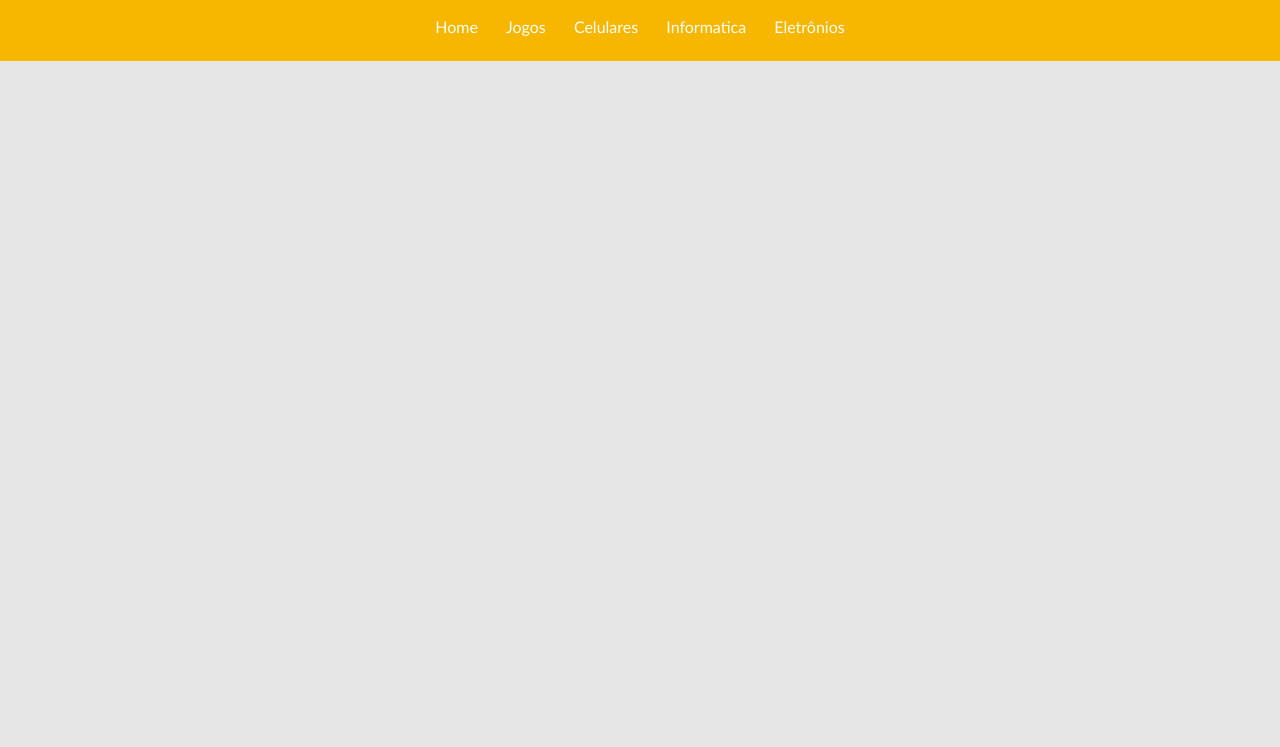
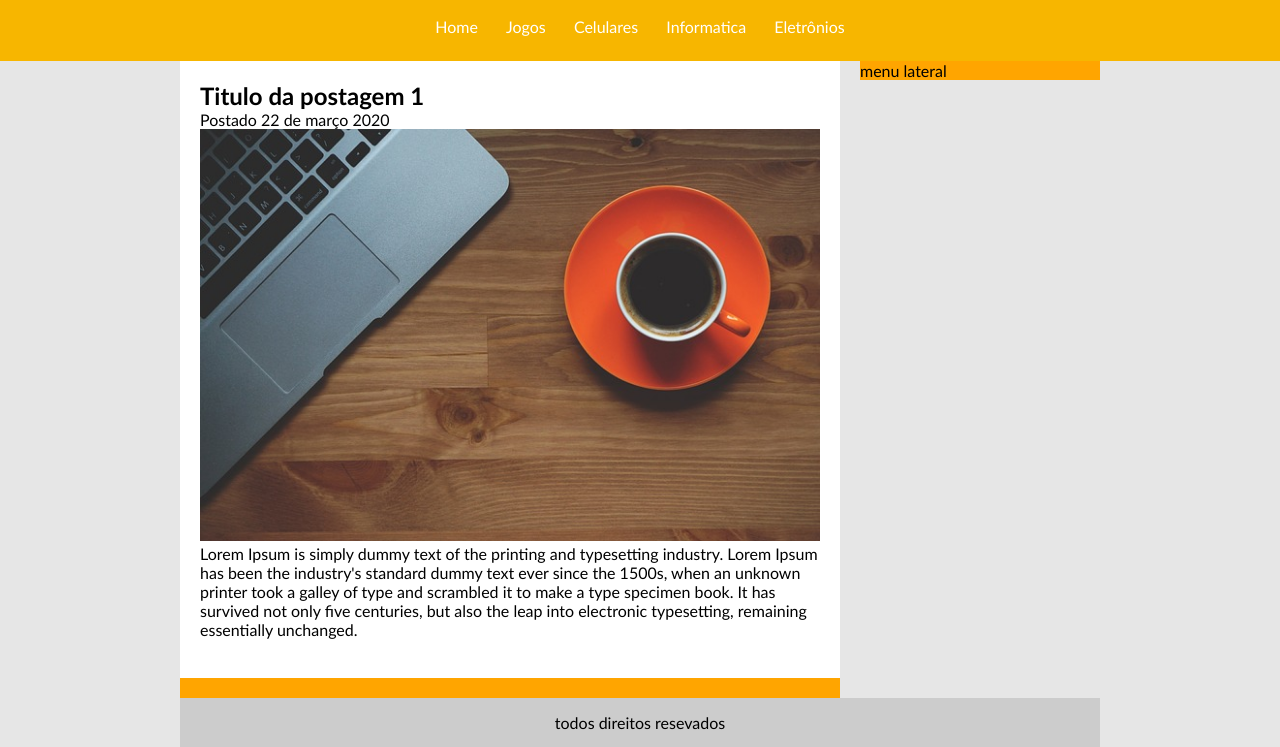
Before and after one commit to MunizNeto84/projeto02-modulo04, a plain HTML site: page index.html in a window 1280 px wide. Shown: the part 76-823 px from the top of the page. Before the commit the page ends 800 px from the top, so only its background shows below. Drawn offline with Linux system fonts and the light colour scheme.

Commit message:
Formatando, e criando postagens

```diff
--- a/css/estilo.css
+++ b/css/estilo.css
@@ -17,6 +17,39 @@ body {
 
 #area-logo, #area-menu {
 	padding: 10px;
+}
+
+
+#area-postagens, #area-lateral{
+	background: orange;
+}
+
+#area-principal{
+	width: 920px;
+	margin: 0 auto;
+}
+
+#area-postagens{
+	width: 660px;
+	float: left;
+}
+
+#area-lateral{
+	width: 240px;
+	float: right;
+}
+
+.postagem{
+	padding: 20px;
+	margin-bottom: 20px;
+	background: white;
+}
+
+#rodape{
+	clear: both;
+	text-align: center;
+	padding: 15px;
+	background: #CCC;
 }
 
 a {
--- a/index.html
+++ b/index.html
@@ -23,5 +23,32 @@
 
 	</div>
 
+
+	<div id="area-principal">
+
+		<div id="area-postagens">
+
+			<div class="postagem">
+				<h2>Titulo da postagem 1</h2>
+				<span>Postado 22 de março 2020</span>
+				<img width="620px" src="imagens/imagem1.jpg">
+				<p>
+					Lorem Ipsum is simply dummy text of the printing and typesetting industry. Lorem Ipsum has been the industry's standard dummy text ever since the 1500s, when an unknown printer took a galley of type and scrambled it to make a type specimen book. It has survived not only five centuries, but also the leap into electronic typesetting, remaining essentially unchanged.
+				</p>
+				<a href="">Leia mais</a>
+			</div>
+
+		</div>
+
+		<div id="area-lateral">
+			menu lateral
+		</div>
+
+		<div id="rodape">
+			todos direitos resevados
+		</div>
+
+	</div>
+
 </body>
 </html>
```
